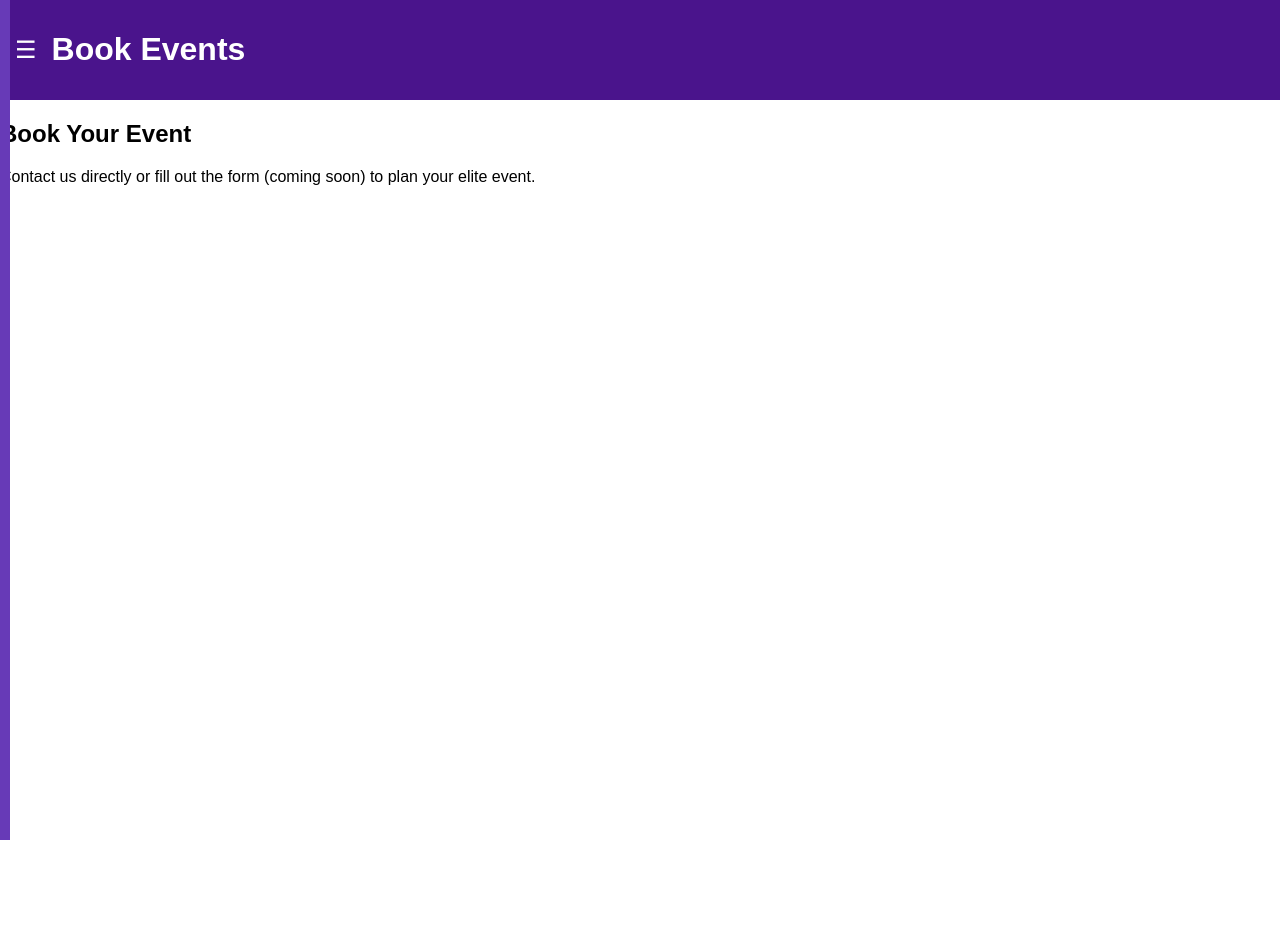
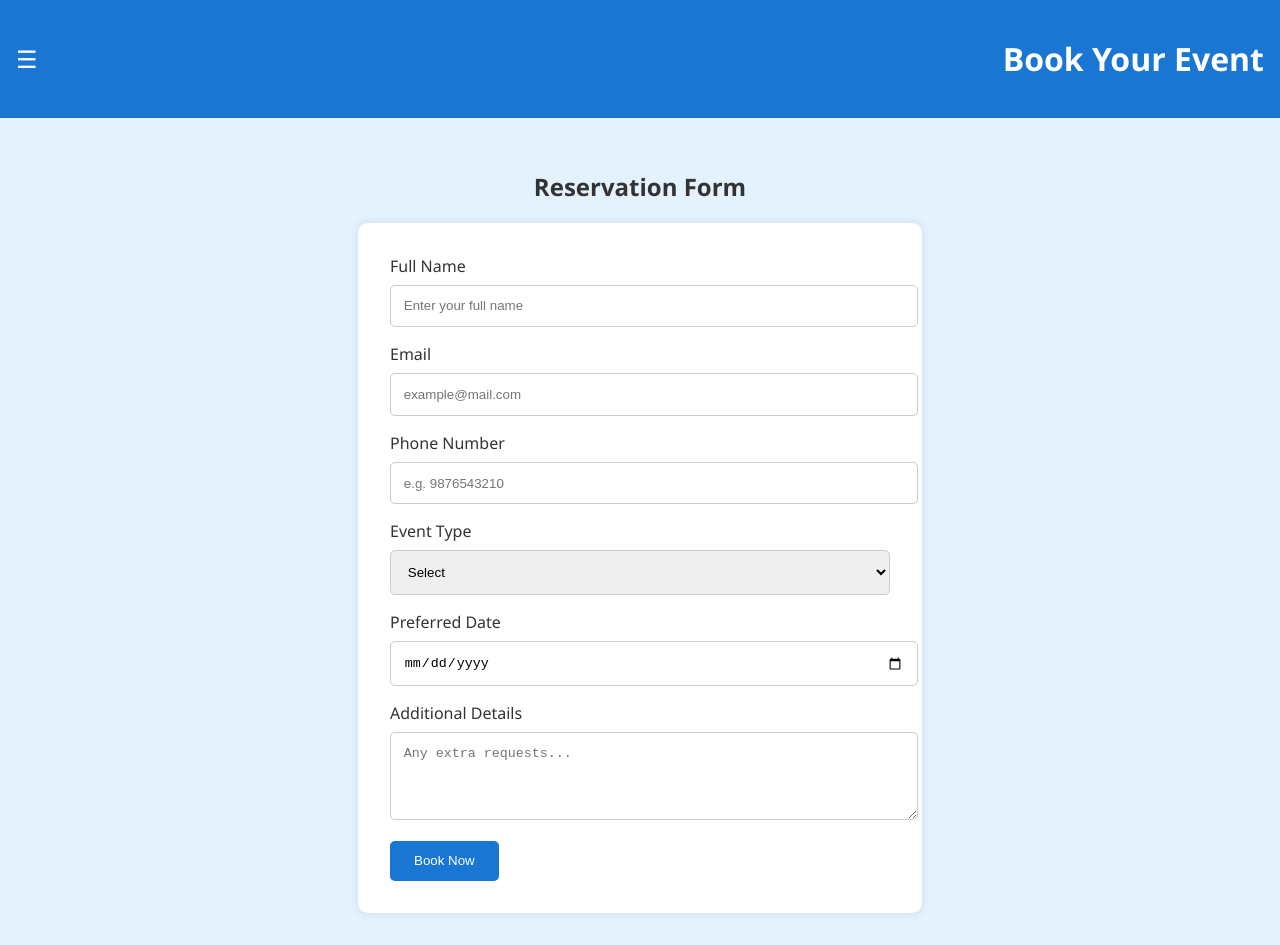
Before and after one commit to MahalakshmiEvents/mahalakshmi-elite-events, a plain HTML site: page book.html in a window 1280 px wide. Before the commit the page ends 800 px from the top, so only its background shows below. Drawn offline with Linux system fonts and the light colour scheme.

Commit message:
Update book.html

```diff
--- a/book.html
+++ b/book.html
@@ -3,31 +3,133 @@
 <head>
   <meta charset="UTF-8" />
   <meta name="viewport" content="width=device-width, initial-scale=1.0"/>
-  <title>Book Events</title>
-  <link rel="stylesheet" href="style.css" />
+  <title>Book an Event - Mahalakshmi Elite Events</title>
+  <style>
+    body {
+      margin: 0;
+      font-family: 'Segoe UI', sans-serif;
+      background: #e3f2fd;
+      color: #333;
+    }
+    header {
+      background: #1976d2;
+      color: white;
+      padding: 1rem;
+      display: flex;
+      align-items: center;
+      justify-content: space-between;
+    }
+    .menu-icon {
+      cursor: pointer;
+      font-size: 1.5rem;
+    }
+    .sidebar {
+      position: fixed;
+      top: 0;
+      left: -250px;
+      width: 220px;
+      height: 100%;
+      background: linear-gradient(180deg, #1976d2, #42a5f5);
+      color: white;
+      padding-top: 2rem;
+      transition: left 0.3s ease-in-out;
+    }
+    .sidebar a {
+      display: block;
+      padding: 1rem;
+      color: white;
+      text-decoration: none;
+      font-weight: bold;
+    }
+    .sidebar a:hover {
+      background: rgba(255,255,255,0.2);
+    }
+    .open {
+      left: 0;
+    }
+    main {
+      padding: 2rem;
+    }
+    form {
+      background: white;
+      padding: 2rem;
+      border-radius: 10px;
+      max-width: 500px;
+      margin: auto;
+      box-shadow: 0 0 10px rgba(0,0,0,0.1);
+    }
+    input, select, textarea {
+      width: 100%;
+      padding: 0.8rem;
+      margin: 0.5rem 0 1rem 0;
+      border: 1px solid #ccc;
+      border-radius: 5px;
+    }
+    button {
+      background: #1976d2;
+      color: white;
+      padding: 0.8rem 1.5rem;
+      border: none;
+      border-radius: 5px;
+      cursor: pointer;
+    }
+    button:hover {
+      background: #1565c0;
+    }
+  </style>
 </head>
 <body>
 
   <header>
     <div class="menu-icon" onclick="toggleMenu()">☰</div>
-    <h1>Book Events</h1>
+    <h1>Book Your Event</h1>
   </header>
 
-  <nav id="sideMenu" class="side-menu">
+  <div class="sidebar" id="sidebar">
     <a href="index.html">Home</a>
     <a href="about.html">About Us</a>
     <a href="gallery.html">Gallery</a>
     <a href="book.html">Book Events</a>
     <a href="contact.html">Contact</a>
-  </nav>
-
-  <div id="overlay" class="overlay" onclick="toggleMenu()"></div>
+  </div>
 
   <main>
-    <h2>Book Your Event</h2>
-    <p>Contact us directly or fill out the form (coming soon) to plan your elite event.</p>
+    <h2 style="text-align:center;">Reservation Form</h2>
+    <form>
+      <label for="name">Full Name</label>
+      <input type="text" id="name" placeholder="Enter your full name" required>
+
+      <label for="email">Email</label>
+      <input type="email" id="email" placeholder="example@mail.com" required>
+
+      <label for="phone">Phone Number</label>
+      <input type="tel" id="phone" placeholder="e.g. 9876543210" required>
+
+      <label for="eventType">Event Type</label>
+      <select id="eventType" required>
+        <option value="">Select</option>
+        <option>Wedding</option>
+        <option>Birthday</option>
+        <option>Corporate</option>
+        <option>Other</option>
+      </select>
+
+      <label for="date">Preferred Date</label>
+      <input type="date" id="date" required>
+
+      <label for="message">Additional Details</label>
+      <textarea id="message" rows="4" placeholder="Any extra requests..."></textarea>
+
+      <button type="submit">Book Now</button>
+    </form>
   </main>
 
-  <script src="script.js"></script>
+  <script>
+    function toggleMenu() {
+      const sidebar = document.getElementById("sidebar");
+      sidebar.classList.toggle("open");
+    }
+  </script>
+
 </body>
 </html>
```
